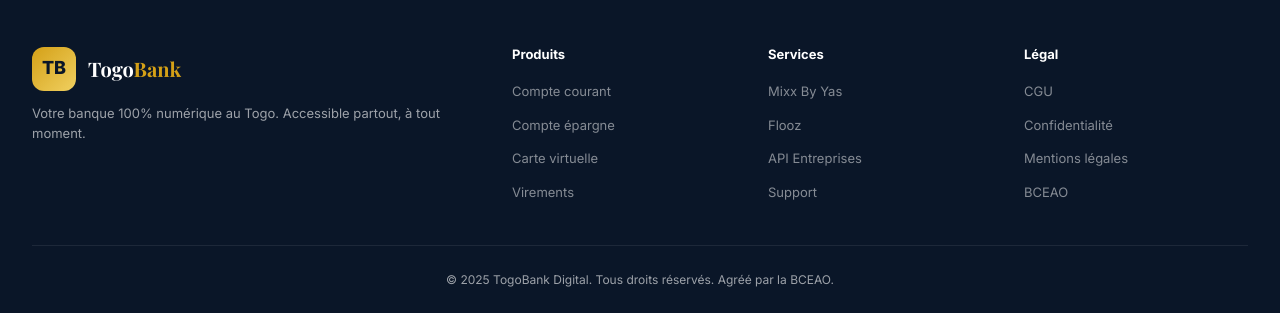
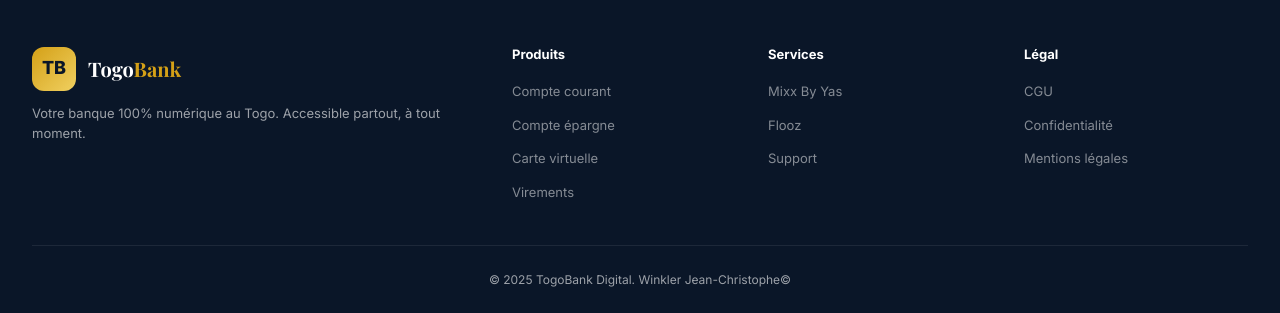
Before and after one commit to winklerstrauss8/togobank, a Flask app: page / in a window 1280 px wide. Shown: the part 1901-2214 px from the top of the page. Run offline with Flask 3, Linux system fonts and the light colour scheme.

Commit message:
mise à jour

```diff
--- a/app/templates/landing.html
+++ b/app/templates/landing.html
@@ -174,7 +174,6 @@
                 <ul class="footer-links">
                     <li><a href="#">Mixx By Yas</a></li>
                     <li><a href="#">Flooz</a></li>
-                    <li><a href="#">API Entreprises</a></li>
                     <li><a href="#">Support</a></li>
                 </ul>
             </div>
@@ -184,12 +183,11 @@
                     <li><a href="#">CGU</a></li>
                     <li><a href="#">Confidentialité</a></li>
                     <li><a href="#">Mentions légales</a></li>
-                    <li><a href="#">BCEAO</a></li>
                 </ul>
             </div>
         </div>
         <div class="footer-bottom">
-            © 2025 TogoBank Digital. Tous droits réservés. Agréé par la BCEAO.
+            © 2025 TogoBank Digital. Winkler Jean-Christophe©
         </div>
     </footer>
 
--- a/static/js/auth.js
+++ b/static/js/auth.js
@@ -105,7 +105,7 @@ const Auth = {
                 <div id="step3" style="display:none">
                     <div class="form-group">
                         <label class="form-label">Mot de passe</label>
-                        <input type="password" class="form-input" id="regPassword" placeholder="Min. 8 caractères" required>
+                        <input type="password" class="form-inPput" id="regPassword" placeholder="Min. 8 caractères" required>
                         <div class="password-strength" id="pwdStrength">
                             <div class="password-bar"></div><div class="password-bar"></div>
                             <div class="password-bar"></div><div class="password-bar"></div>
```
Also changed, not shown: README.md.
